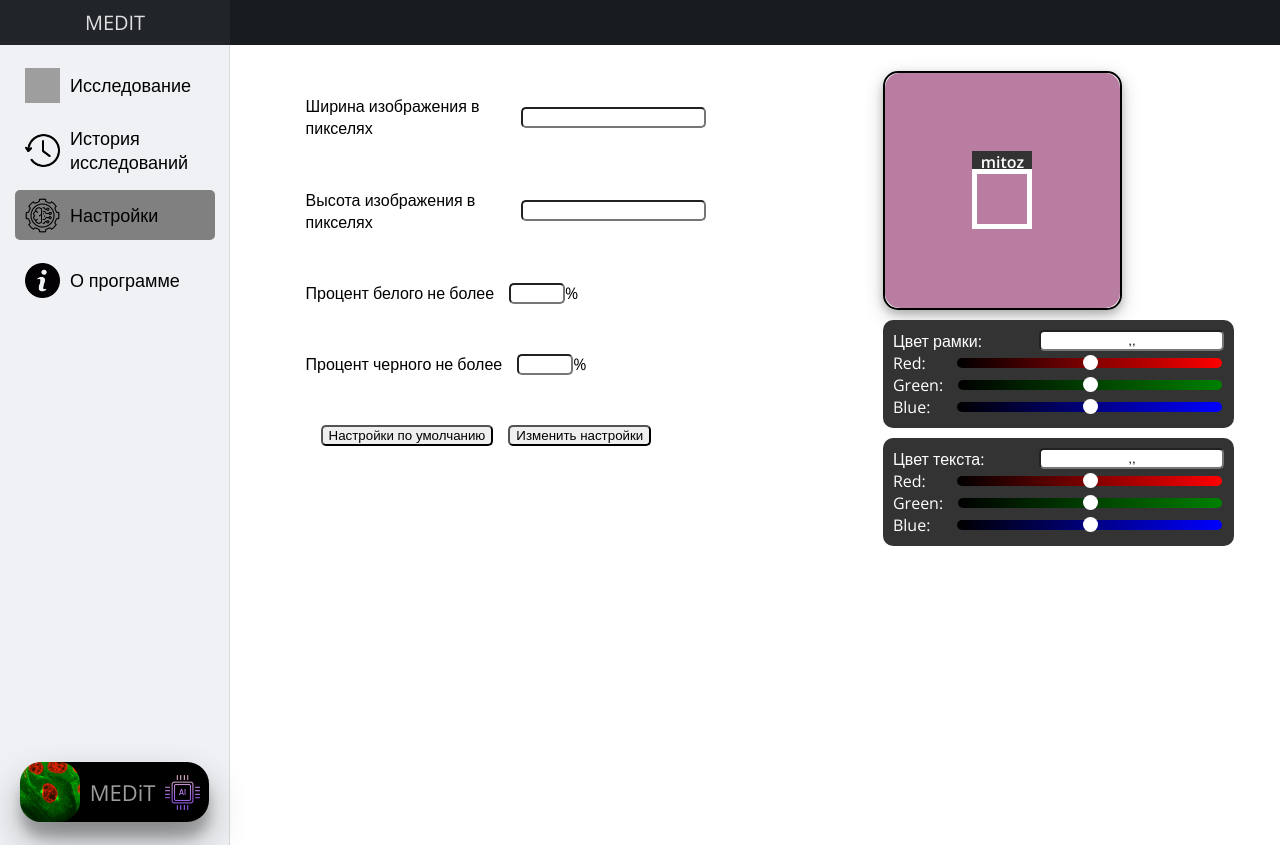
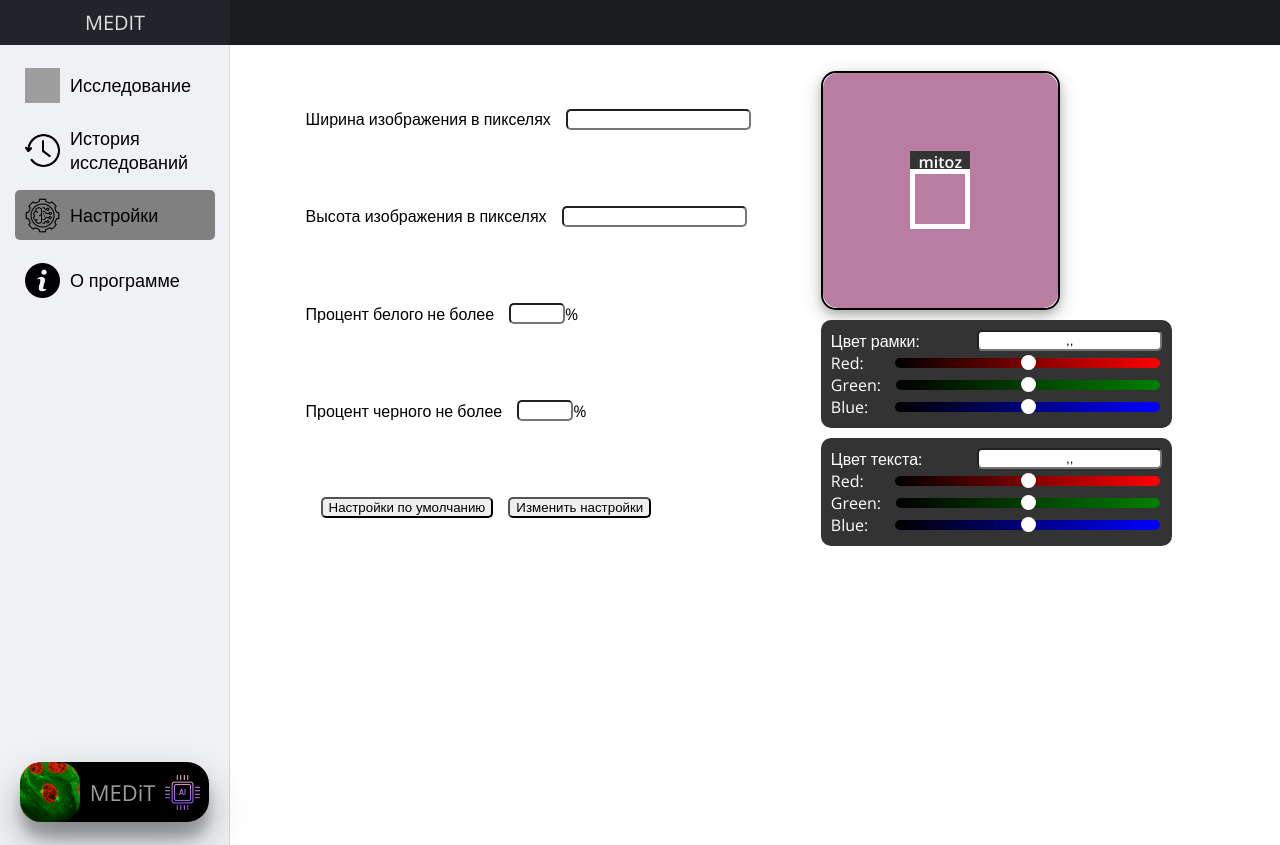
Before and after one commit to MikhailKochan/MEDIT_API, a Flask app: template app/templates/settings.html in a window 1280 px wide. Run offline with Flask 3, Linux system fonts and the light colour scheme; the template is opened without the code that fills it, so the values that code supplies are empty; parts of the project's set-up code (start-up, migrations or seed data) failed here and were passed over; some libraries are stand-ins or nearby versions; some web fonts are replaced; grey boxes are pictures that could not be loaded.

Commit message:
change showcase test stend

```diff
--- a/app/templates/settings.html
+++ b/app/templates/settings.html
@@ -17,8 +17,7 @@
         display: flex;
         place-items: center;
         flex-direction: row;
-        align-items: flex-start;
-
+        justify-content: flex-start;
     }
     form p{
         display: flex;
@@ -140,7 +139,7 @@
 </style>
 
 <form action="{{url_for('main.settings')}}" method="post">
-    <div style="display:flex;flex-direction:column;height:100%;max-height:400px;justify-content:space-around;width:400px;min-width:400px;">
+    <div style="display:flex;flex-direction:column;height:100%;justify-content:space-around;min-width:400px;">
         <p>
             <label for="cutting_images_width">Ширина изображения в пикселях</label>
             <input type="text" id="cutting_images_width" name="cutting_images_width" value="{{ settings.get_width() }}">
@@ -160,7 +159,7 @@
     {% with color_text = settings.get_color_for_text()[::-1] %}
     {% with color = settings.get_color_for_rectangle()[::-1] %}
 
-    <div style="display:flex;flex-direction: column;">
+    <div style="display:flex;flex-direction: column;margin-left: 60px;">
         <div id="test_stand">
             <div id="test_white">
                 <div id="test_label" style="background:rgb({{color[0]}},{{color[1]}},{{color[2]}}); color:rgb({{color_text[0]}},{{color_text[1]}},{{color_text[2]}})">mitoz</div>
```
